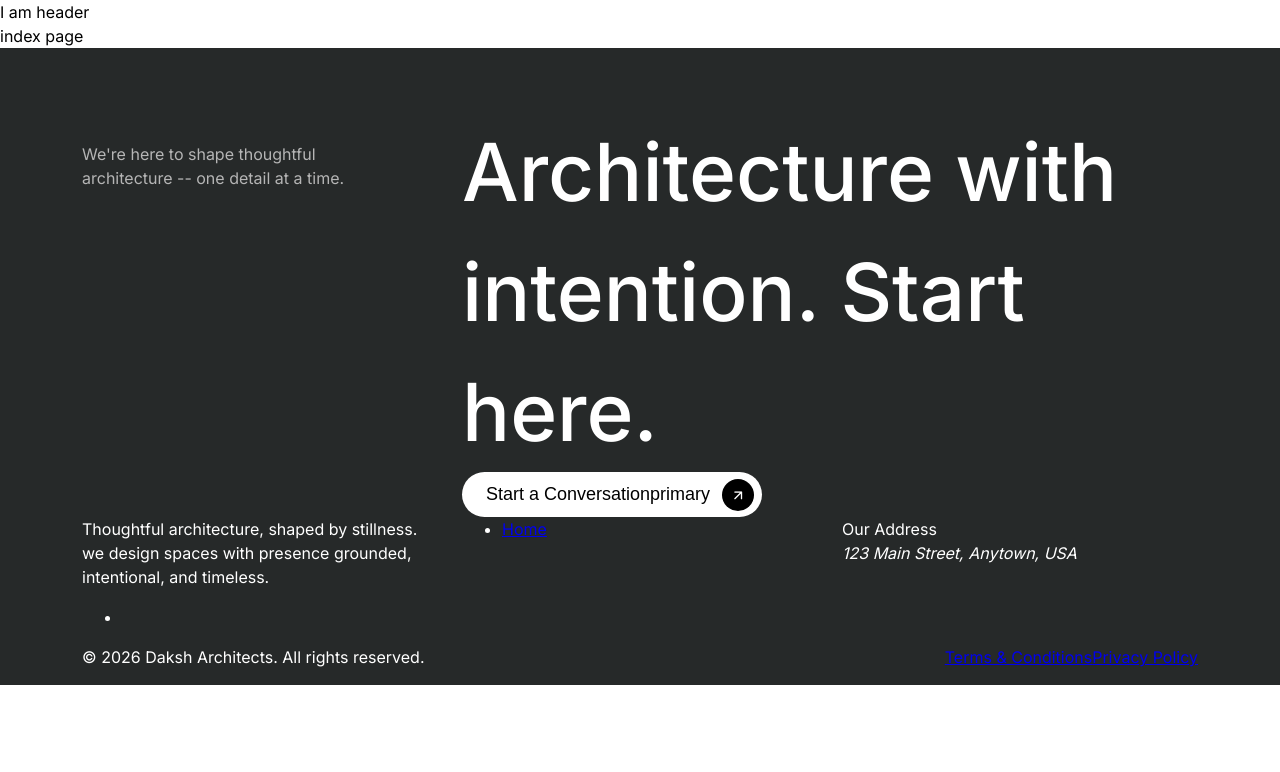
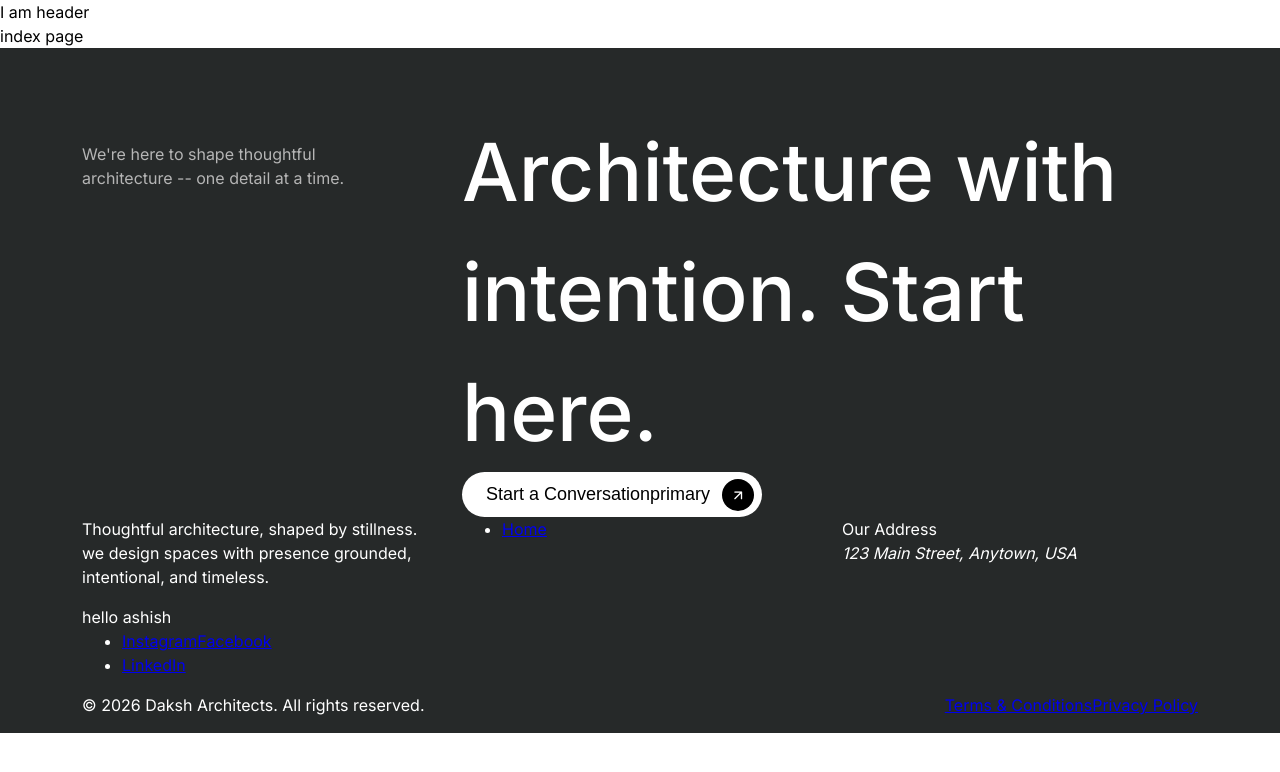
Before and after one commit to ashishmangla0/daksharchitects, a Next.js app: page / in a window 1280 px wide. Shown: the top 772 px of the page. Built offline with nearby package versions, Linux system fonts and the light colour scheme.

Commit message:
fix header and footer

```diff
--- a/src/app/components/footer/Footer.tsx
+++ b/src/app/components/footer/Footer.tsx
@@ -1,6 +1,7 @@
 import Link from "next/link";
 import Button from "../button";
 import styles from "./footer.module.scss";
+import SocialLinks from "../sociallinks";
 const Footer = () => {
   return (
     <footer className={styles.footer}>
@@ -26,13 +27,8 @@ const Footer = () => {
             <p>
               we design spaces with presence grounded, intentional, and timeless.
             </p>
-            <ul>
-              <li>
-                <a>
-
-                </a>
-              </li>
-            </ul>
+            hello ashish
+            <SocialLinks/>
           </div>
           <div className="col-md-4">
             <ul>
--- /dev/null
+++ b/src/app/components/sociallinks/SocialLinks.tsx
@@ -0,0 +1,24 @@
+import Link from "next/link";
+
+const SocialLinks = () => {
+return (
+    <ul>
+        <li>
+            <Link href={"https://www.instagram.com/daksharchitects/"} target="_blank" rel="noopener noreferrer">
+                Instagram
+            </Link>
+            <Link href={"https://www.facebook.com/daksharchitects/"} target="_blank" rel="noopener noreferrer">
+                Facebook
+            </Link>
+        </li>
+        <li>
+            <Link href={"https://www.linkedin.com/company/daksharchitects/"} target="_blank" rel="noopener noreferrer">
+                LinkedIn
+            </Link>
+        </li>
+    </ul>
+)
+
+}
+
+export default SocialLinks;
--- /dev/null
+++ b/src/app/components/sociallinks/index.ts
@@ -0,0 +1 @@
+export {default} from './SocialLinks';
--- a/src/app/layout.tsx
+++ b/src/app/layout.tsx
@@ -1,8 +1,8 @@
 import type { Metadata } from "next";
 import { Inter } from "next/font/google";
 import "@/styles/globals.scss";
-import Header from "./components/header/Header";
-import Footer from "./components/footer/Footer";
+import Header from "./components/header";
+import Footer from "./components/footer";
 
 const interSans = Inter({
   variable: "--font-inter",
```
